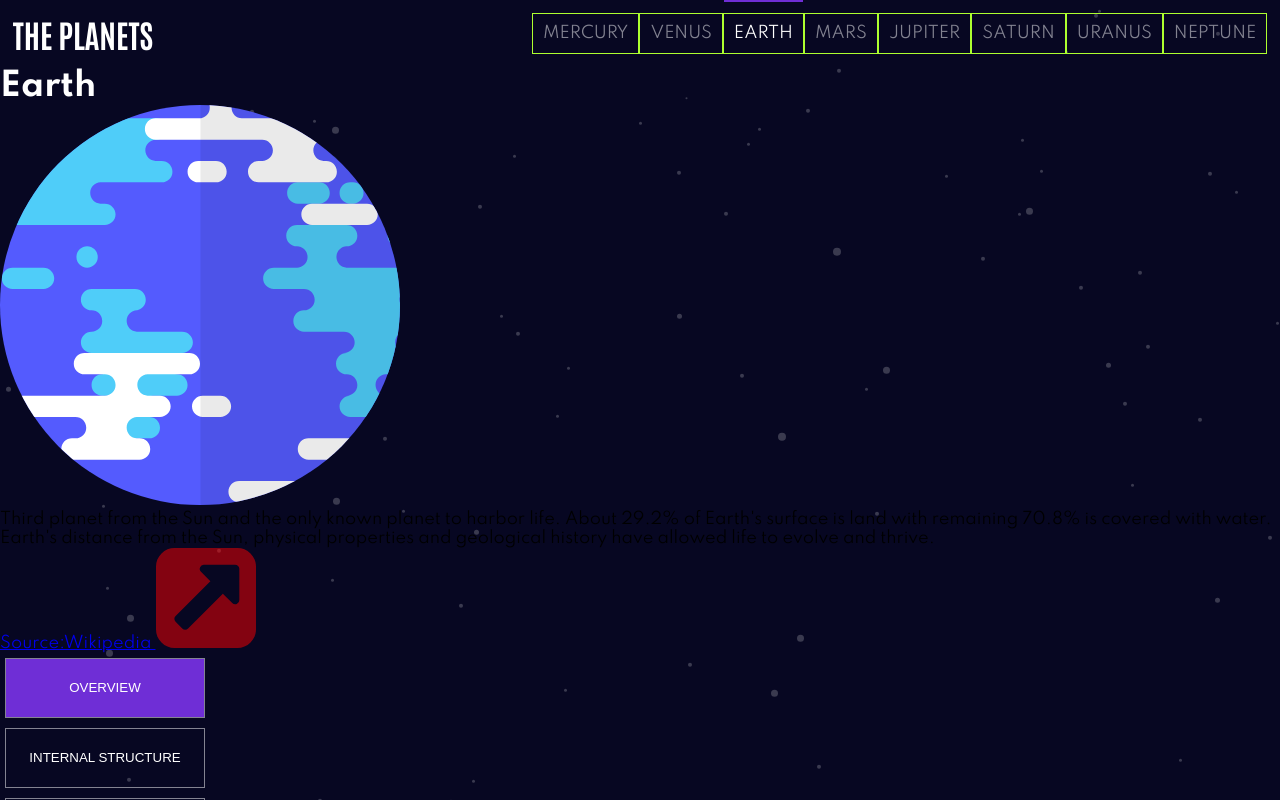
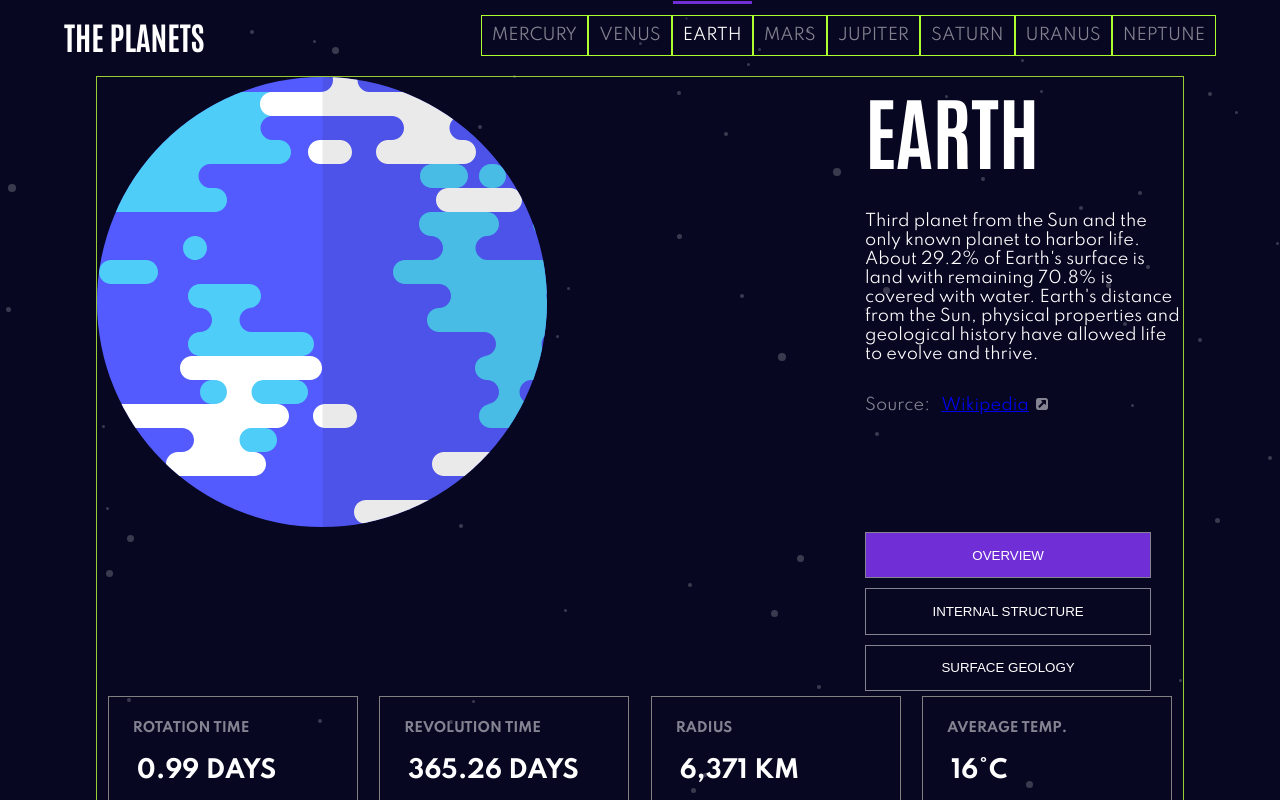
Before and after one commit to ScarSymmetry/-FrontEndMentor-Planets-Facts-with-React, a React (Create React App) app: page / in a window 1280 px wide. Shown: the top 800 px of the page. Built offline with nearby package versions, Linux system fonts and the light colour scheme.

Commit message:
adding layouts

```diff
--- a/src/App.css
+++ b/src/App.css
@@ -34,4 +34,14 @@ body {
 	background-image: url(./svg/background-stars.svg);
 	background-position: center;
 	background-repeat: no-repeat;
+	min-height: 100vh;
 }
+
+.wrapper {
+	max-width: 85vw;
+	display: grid;
+	grid-template-columns: repeat(5,1fr);
+	margin: 0 auto;
+	padding: 0;
+	border: 1px solid yellowgreen;
+}
--- a/src/App.js
+++ b/src/App.js
@@ -7,6 +7,7 @@ import TabWrapper from "./TabWrapper";
 import "./App.css";
 import arrow from "./svg/icon-source.svg";
 import Header from "./Header";
+import Main from "./componenets/Main/Main";
 
 const App = () => {
 	const [planet, setPlanet] = useState(data[2]);
@@ -16,8 +17,6 @@ const App = () => {
 	const handlePlanetChange = (index) => {
 		setPlanet(data[index]);
 	};
-
-
 
 	//this way of extraction  from data.json seems shitty to me, couldnt come up with something cleaner
 	const planetImage = Object.values(planet.images)[activeIndex];
@@ -32,17 +31,27 @@ const App = () => {
 		setActiveIndex(0);
 	}, [planet]);
 
+	return (
+		<>
+			<Header
+				changePlanet={handlePlanetChange}
+				data={data}
+				activePlanet={planet.name}
+			/>
 
-
-	return (
-		<div>
-			<Header changePlanet={handlePlanetChange} data={data} activePlanet={planet.name} />
-			<h1 style={{color:"white"}}>{planet.name}</h1>
+			<section className="wrapper">
+				{/* <h1 style={{ color: "white" }}>{planet.name}</h1>
 				<img style={{ width: "400px" }} src={planetImage} alt="" />
-
 				<p>{infoText}</p>
-			<a href={link}>Source:Wikipedia </a>
-			<img style={{ height: "100px", width: "100px" }} src={arrow} alt="" />
+				<a href={link}>Source:Wikipedia </a> */}
+				<img src={planetImage} alt="image of the planet" />
+				<Main
+					planetTitle={planet.name}
+					planetDescription={infoText}
+					wikiLink={link}
+					arrow={arrow}
+					planetImage={planetImage}
+				/>
 				<TabWrapper
 					planetName={planet.name}
 					activeId={activeIndex}
@@ -50,7 +59,8 @@ const App = () => {
 				/>
 
 				<PlanetDetails stats={planet} />
-		</div>
+			</section>
+		</>
 	);
 };
 
--- a/src/Characteristics.module.css
+++ b/src/Characteristics.module.css
@@ -1,14 +1,18 @@
 .frame {
-	padding: 2em;
 	background: transparent;
-	border: 2px solid grey;
+	border: 1px solid grey;
 	color: var(--color-white);
+	min-width: 250px;
+	padding: 1em;
 }
 
 .title {
 	text-transform: uppercase;
+	color: var(--color-light-grey);
+	padding: 0.5rem;
 }
 
 .data {
 	text-transform: uppercase;
+	padding: 0.5em;
 }
--- a/src/Header.module.css
+++ b/src/Header.module.css
@@ -4,8 +4,8 @@
 	max-width: 100%;
 	justify-content: space-between;
 	align-items: center;
-	padding: 0.8rem;
-
+	padding-inline: min(10vw, 4em);
+	padding-block: 15px 20px;
 }
 
 .navbar__title {
--- a/src/PlanetDetails.module.css
+++ b/src/PlanetDetails.module.css
@@ -1,4 +1,5 @@
 .body {
 	display: flex;
-    justify-content: space-around;
+	justify-content: space-around;
+    grid-column: 1 / -1;
 }
--- a/src/PlanetsButton.js
+++ b/src/PlanetsButton.js
@@ -6,7 +6,7 @@ const PlanetsButton = ({ data, onTabClick, backgroundColor }) => {
 	return (
 		<div>
 			<button
-				className={`${styles[backgroundColor.toLowerCase()]} ${styles.box}`}
+				className={`${styles[backgroundColor.toLowerCase()]} ${styles.button}`}
 				onClick={() => onTabClick(data.id)}
 			>
 				{isTabletOrMobile ? data.mobile : data.text}
--- a/src/PlanetsButton.module.css
+++ b/src/PlanetsButton.module.css
@@ -1,9 +1,9 @@
-.box {
+.button {
 	color: var(--color-white);
-	margin: 5px;
-	width: 200px;
-	height: 60px;
+	margin-block: 5px;
 
+	padding: 1.1em;
+	width: 90%;
 	cursor: pointer;
 	border: 1px solid var(--color-light-grey);
 	background: transparent;
--- a/src/TabWrapper.js
+++ b/src/TabWrapper.js
@@ -1,5 +1,6 @@
 import PlanetsButton from "./PlanetsButton";
 import { tabsData } from "./tabsData";
+import styles from "./TabWrapper.module.css"
 
 const TabWrapper = ({ activeId, planetName, setActiveIndex }) => {
 	const planetTabs = tabsData.map((tab, index) => {
@@ -13,7 +14,9 @@ const TabWrapper = ({ activeId, planetName, setActiveIndex }) => {
 			/>
 		);
 	});
-	return planetTabs;
+	return <div className={styles.buttonWrapper}>
+		{planetTabs}
+	</div>
 };
 
 export default TabWrapper;
--- a/src/TabWrapper.module.css
+++ b/src/TabWrapper.module.css
@@ -0,0 +1,6 @@
+.buttonWrapper {
+    max-width: 100%;
+	display: flex;
+	flex-direction: column;
+	grid-column: 4 / 6;
+}
--- /dev/null
+++ b/src/componenets/Main/Main.js
@@ -0,0 +1,19 @@
+import styles from "./Main.module.css";
+
+const Main = ({ planetTitle, planetDescription, wikiLink, arrow }) => {
+	return (
+		<main className={styles.planet}>
+			<h2 className={styles.planet__title}>{planetTitle}</h2>
+			<p className={styles.planet__description}>{planetDescription}</p>
+			<p className={styles.planet__source}>
+				Source: {"  "}
+				<a href={wikiLink} target="_blank">
+					Wikipedia
+				</a>
+				<img src={arrow} alt="wikipedia link" />
+			</p>
+		</main>
+	);
+};
+
+export default Main;
--- /dev/null
+++ b/src/componenets/Main/Main.module.css
@@ -0,0 +1,30 @@
+.planet {
+	color: var(--color-white);
+	max-width: 400px;
+    grid-column:  4 / 6;
+
+}
+
+.planet__title {
+	font-family: var(--font-antonio);
+	font-size: 5rem;
+	text-transform: uppercase;
+	margin-block-start: 0;
+	margin-block-end: 0;
+}
+
+.planet__description {
+	padding-block: 2em;
+}
+
+.planet__source {
+	color: var(--color-light-grey);
+}
+
+.planet__image {
+
+}
+
+a {
+	margin-inline: 7px;
+}
```
Also changed, not shown: src/svg/icon-source.svg. Lines whose indentation alone changed are shown as unchanged.
